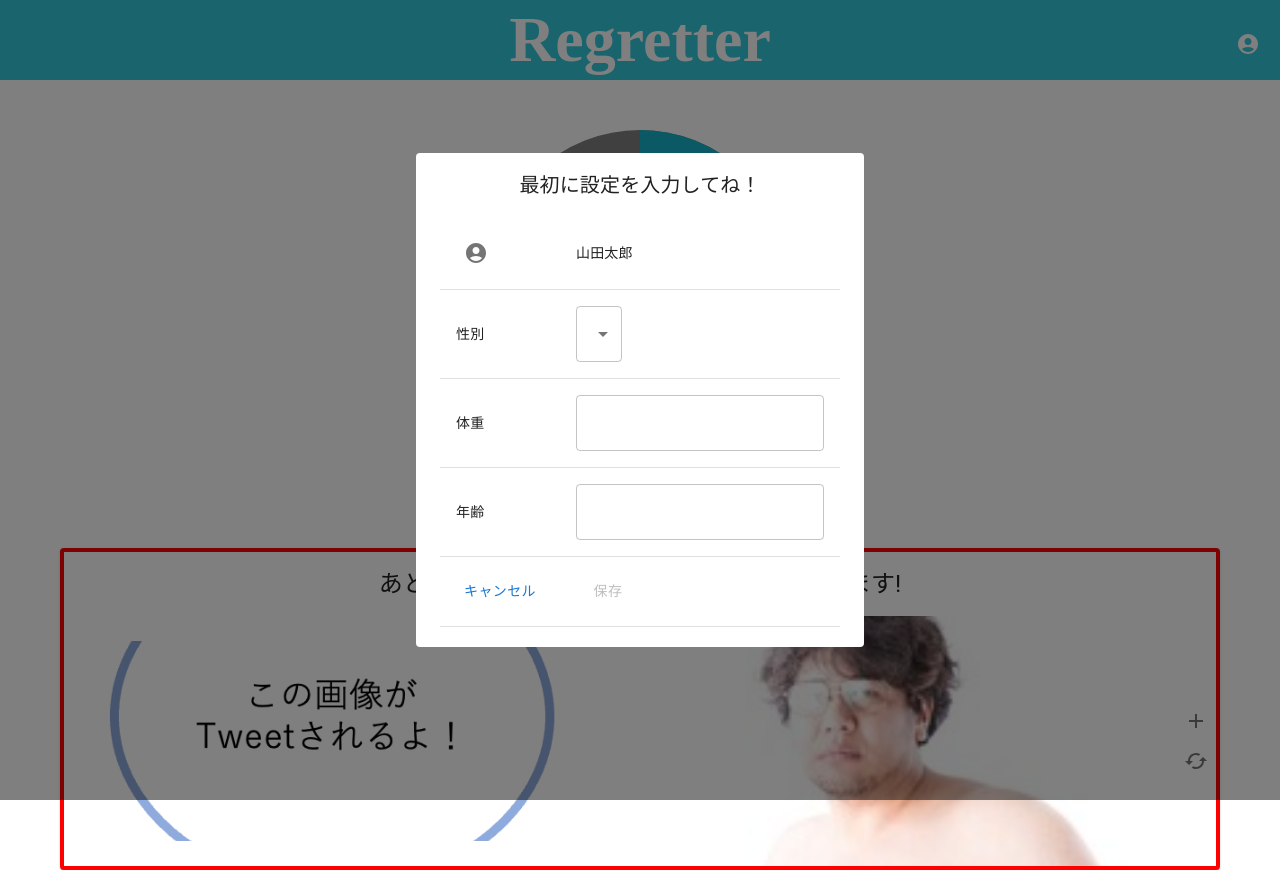
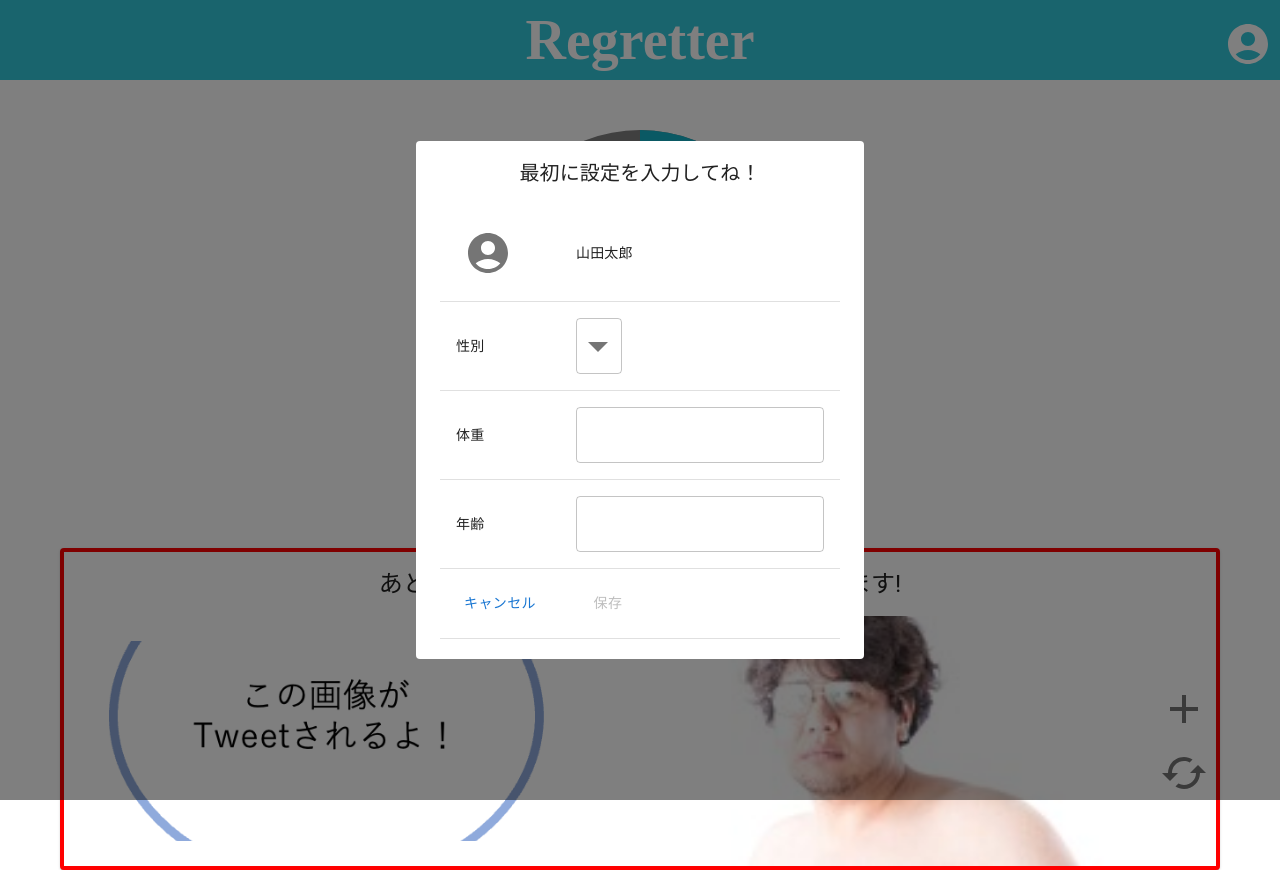
Before and after one commit to GMO-teamB/Regretter, a React (Create React App) app in the folder frontend/: page / in a window 1280 px wide. Built offline with nearby package versions, Linux system fonts and the light colour scheme.

Commit message:
headerの調整

```diff
--- a/frontend/src/Components/Header.css
+++ b/frontend/src/Components/Header.css
@@ -9,9 +9,10 @@ header {
   }
 
   .service-title {
-    font-size: 4rem;
+    font-size: 2.5rem;
     color: white;
     font-weight: bold;
+    text-decoration:none;
   }
   .iconBox{
     position: absolute;
@@ -23,7 +24,11 @@ header {
     right: 0;
     margin-top: 0.5rem;
     height:40px;
+  }
 
+  .MuiSvgIcon-fontSizeMedium{
+    font-size:3rem !important;
+    right: 0 !important;
   }
 
   .dropdown {
@@ -41,3 +46,20 @@ header {
     color:white;
     font-size: 2rem;
   }
+
+  @media screen and (min-width:768px){
+    .service-title {
+      font-size: 3.5rem;
+      color: white;
+      font-weight: bold;
+    }
+
+    .MuiSvgIcon-fontSizeMedium{
+      font-size:3rem !important;
+    }
+
+    .icon-box{
+      margin-right:1rem;
+    }
+
+  }
--- a/frontend/src/Components/Header.js
+++ b/frontend/src/Components/Header.js
@@ -16,6 +16,7 @@ import React, { useRef, useState } from 'react';
 import {
   AccountCircle,
 } from '@mui/icons-material';
+import {NavLink} from "react-router-dom";
 
 function Header() {
   const [isDialogOpen, setIsDialogOpen] = useState(true);
@@ -30,7 +31,7 @@ function Header() {
   const [isSign,setIsSign] = useState(false);
   return (
     <header>
-      <h1 className="service-title">Regretter</h1>
+      <NavLink to="/" className="service-title">Regretter</NavLink>
       <Box className="iconBox">
       <Button
         onClick={() => setIsDialogOpen(true)}
```
